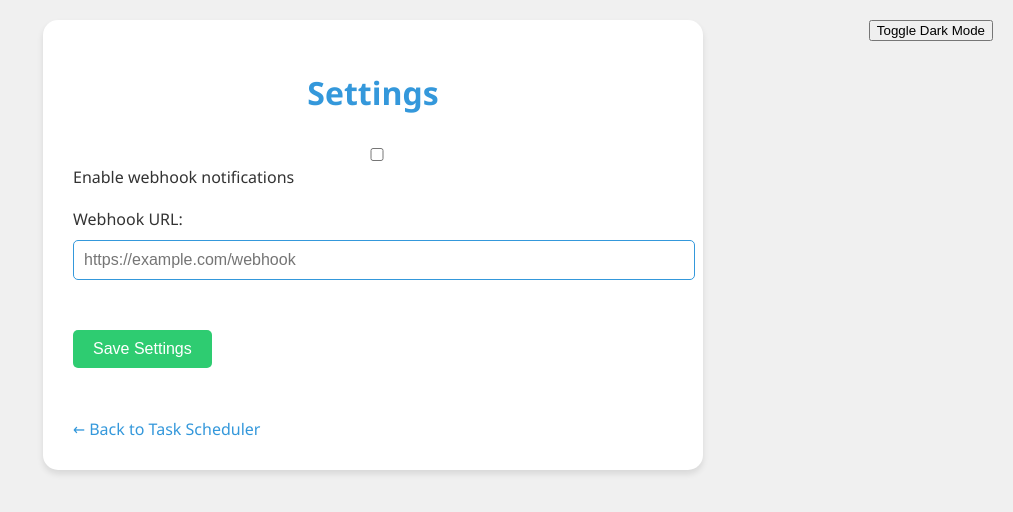
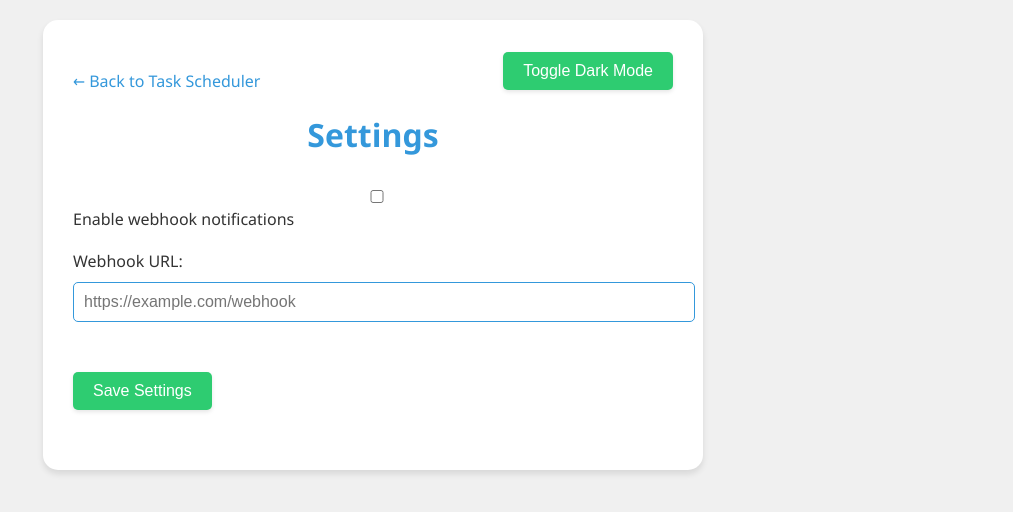
Before and after one commit to Jovs12351/Jovanofficial.github.io, a plain HTML site: page settings.html in a window 1280 px wide. Shown: the whole page, without its empty margins (267-1280 px from the left). Drawn offline with Linux system fonts and the light colour scheme.

Commit message:
Update settings.html

```diff
--- a/settings.html
+++ b/settings.html
@@ -70,7 +70,7 @@
             margin-top: 5px;
         }
 
-        .form__button {
+        .button {
             padding: 10px 20px;
             background-color: var(--color-secondary);
             color: white;
@@ -78,11 +78,14 @@
             border-radius: 5px;
             cursor: pointer;
             font-size: 16px;
-            transition: background-color 0.3s;
+            transition: all 0.3s;
+            box-shadow: 0 2px 4px rgba(0, 0, 0, 0.1);
         }
 
-        .form__button:hover {
+        .button:hover {
             opacity: 0.9;
+            transform: translateY(-2px);
+            box-shadow: 0 4px 6px rgba(0, 0, 0, 0.1);
         }
 
         .back-link {
@@ -114,10 +117,21 @@
             top: 20px;
             right: 20px;
         }
+
+        .navigation {
+            display: flex;
+            justify-content: space-between;
+            align-items: center;
+            margin-bottom: 20px;
+        }
     </style>
 </head>
 <body>
     <div class="container">
+        <div class="navigation">
+            <a href="index.html" class="back-link">← Back to Task Scheduler</a>
+            <button id="themeToggle" class="button">Toggle Dark Mode</button>
+        </div>
         <h1 class="heading">Settings</h1>
         <form id="settingsForm" class="form">
             <div class="form__group">
@@ -130,14 +144,12 @@
                 <input type="url" id="webhookUrl" class="form__input form__input--url" placeholder="https://example.com/webhook">
                 <div id="urlValidationMessage" class="message"></div>
             </div>
-            <button type="submit" class="form__button">Save Settings</button>
+            <button type="submit" class="button">Save Settings</button>
         </form>
         <div id="saveMessage" class="message"></div>
-        <a href="index.html" class="back-link">← Back to Task Scheduler</a>
     </div>
-    <button id="themeToggle" class="theme-toggle">Toggle Dark Mode</button>
 
-    <script>
+     <script>
         document.addEventListener('DOMContentLoaded', () => {
             const settingsForm = document.getElementById('settingsForm');
             const webhookEnabledCheckbox = document.getElementById('webhookEnabled');
```
